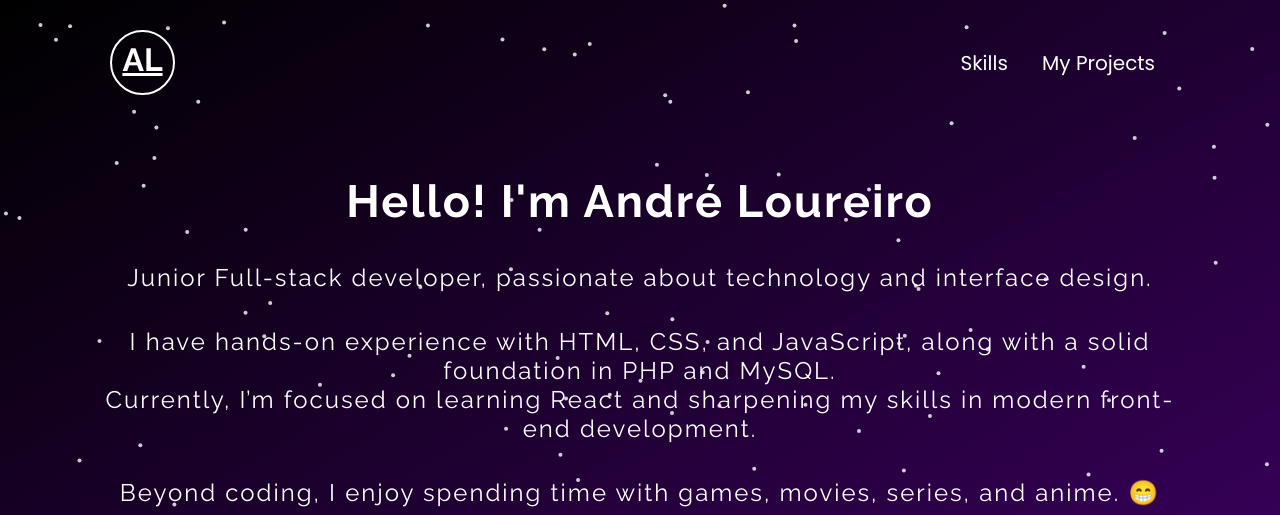
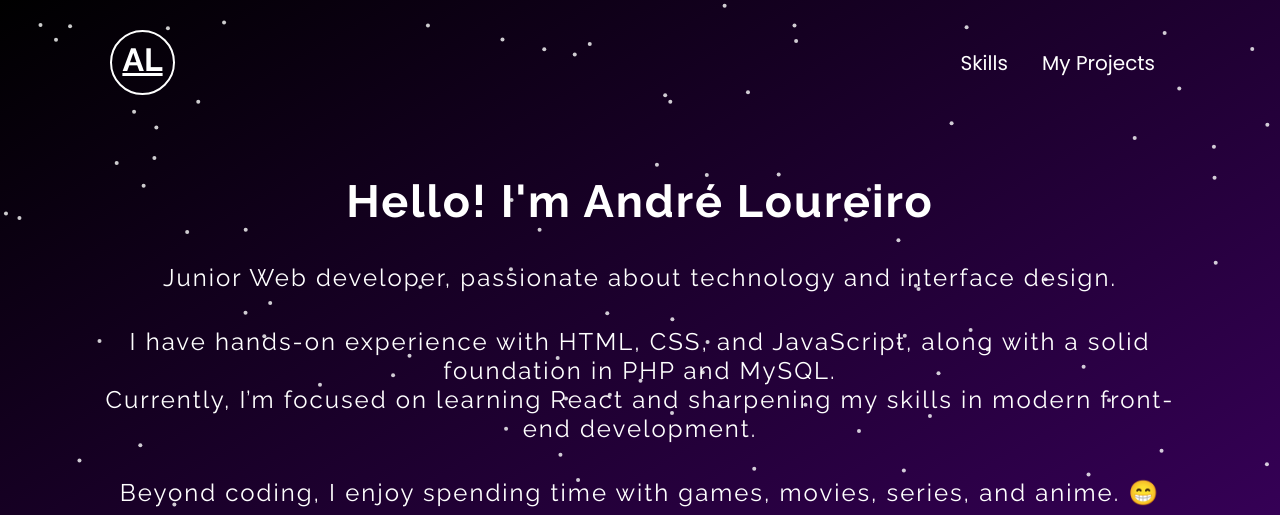
Before and after one commit to Andreloureiro-dev/My-personal-portfolio, a plain HTML site: page index.html in a window 1280 px wide. Shown: the top 515 px of the page. Drawn offline with nearby package versions, Linux system fonts and the light colour scheme.

Commit message:
ajustes descrição principal

```diff
--- a/index.html
+++ b/index.html
@@ -44,7 +44,7 @@
   <section class="home">
     <div class="informacoes">
       <h1>Hello! I'm André Loureiro</h1>
-      <p>Junior Full-stack developer, passionate about technology and interface design.</p>
+      <p>Junior Web developer, passionate about technology and interface design.</p>
       <p>
         I have hands-on experience with HTML, CSS, and JavaScript, along with a solid foundation in PHP and MySQL.<br>
         Currently, I’m focused on learning React and sharpening my skills in modern front-end development.
```
